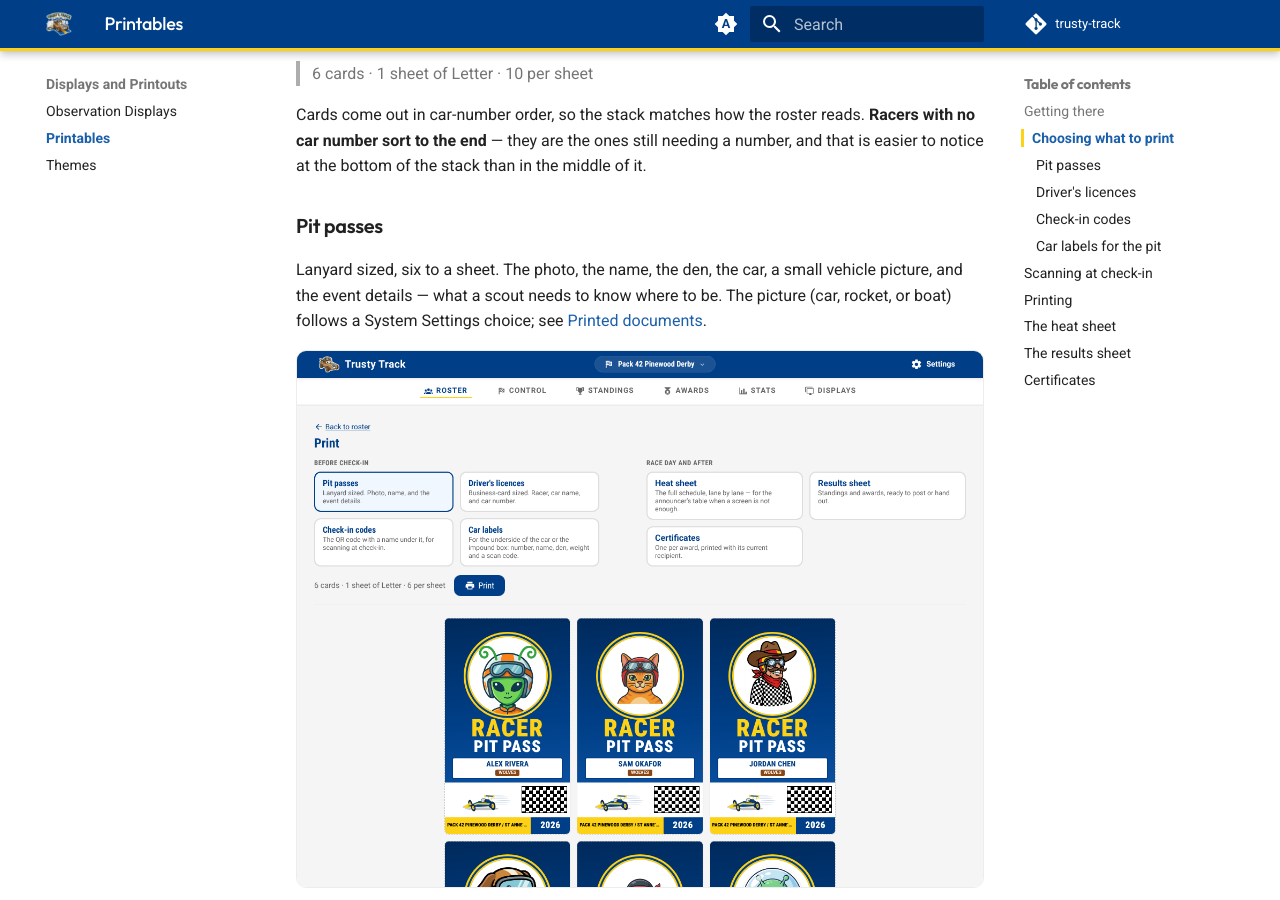
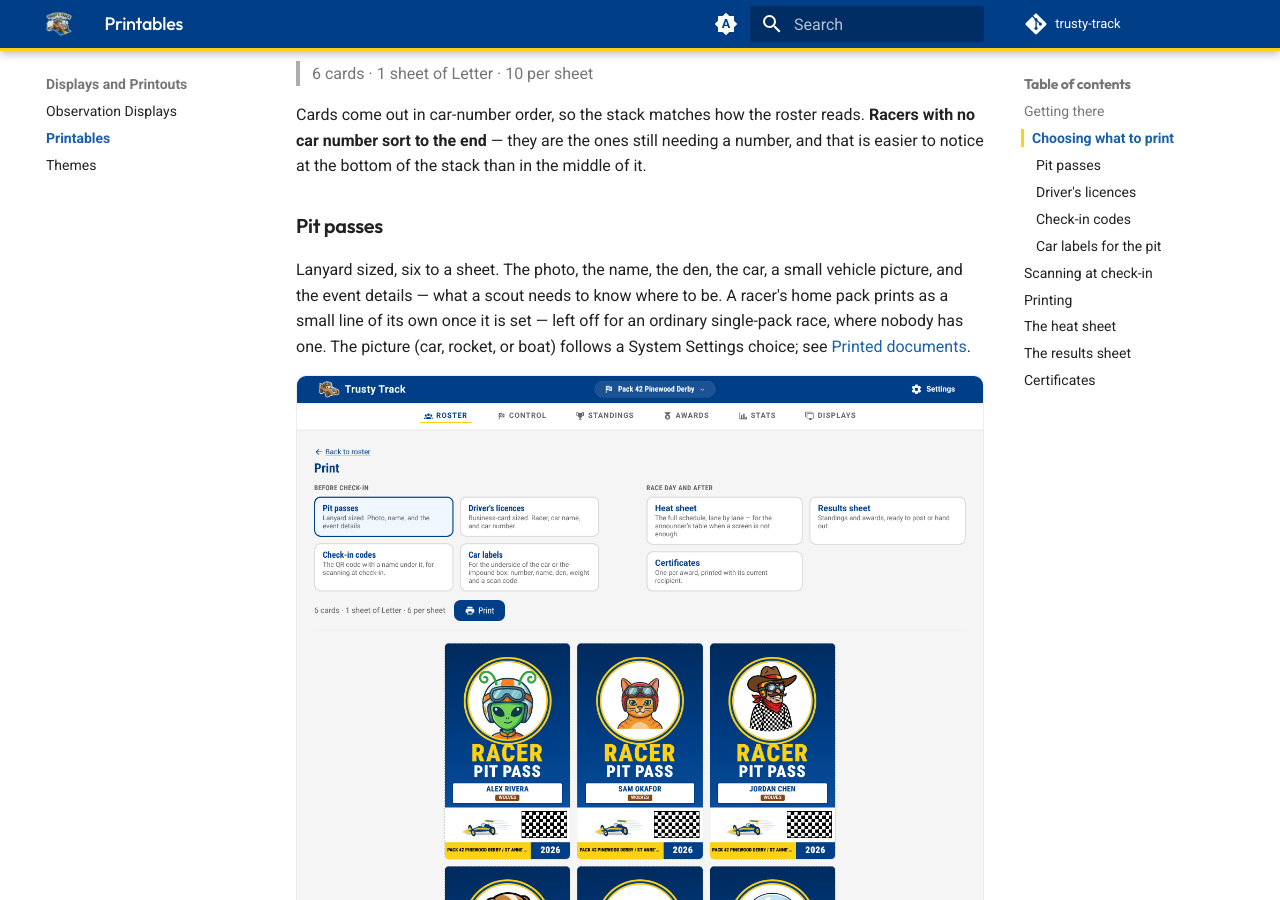
Before and after one commit to dknowles2/trusty-track, an MkDocs documentation site: the page built from docs/printables.md, in a window 1280 px wide and 900 px high, scrolled down 1387 px. Built offline with MkDocs 1.6.1 and Material for MkDocs 9.7.7, drawn with Linux system fonts in a browser that asks for light colours; comment, search, counter and statistics services are not loaded; some of the changed text lies outside the part shown.

Commit message:
Docs: home pack in the CSV field list, Details section, and printables (#1076)
Review on #1187 found docs/race-setup.md's "Batch Import from CSV"
optional-field sentence still enumerating the pre-#1076 set, with no
mention of the new Home Pack column or its header aliases. Grepping
docs/ for other enumerations of racer fields or CSV columns found four
more places that needed the same fix: the Add Racer form's field list
(race-setup.md), the check-in Details section's field list
(race-day.md), the pit pass and car label content descriptions
(printables.md), and the Standings CSV export's column list
(reference/stats-and-exports.md).

Co-Authored-By: Claude Sonnet 5 <noreply@anthropic.com>

```diff
--- a/docs/printables.md
+++ b/docs/printables.md
@@ -44,7 +44,9 @@ middle of it.
 
 Lanyard sized, six to a sheet. The photo, the name, the den, the car, a small
 vehicle picture, and the event details — what a scout needs to know where to
-be. The picture (car, rocket, or boat) follows a System Settings choice; see
+be. A racer's home pack prints as a small line of its own once it is set —
+left off for an ordinary single-pack race, where nobody has one. The picture
+(car, rocket, or boat) follows a System Settings choice; see
 [Printed documents](reference/printing.md#the-vehicle-picture).
 
 ![A sheet of pit passes](assets/screenshots/printables/pit-pass-sheet.png)
@@ -96,7 +98,8 @@ disturbing the graphite on the axles.
 ![A sheet of car labels](assets/screenshots/printables/car-sticker-sheet.png)
 _Ten to a sheet, sized for Avery 5163 shipping labels. The car number is the
 biggest thing on it; the name, the den, the weight, and a scan code are
-alongside it. No photo — this label rides on the car, not on the scout._
+alongside it, with the racer's home pack too once one is set. No photo — this
+label rides on the car, not on the scout._
 
 ![A single car label](assets/screenshots/printables/car-sticker-card.png){ width=260 }
 
```
Also changed, not shown: docs/race-day.md (+1 -1 lines), docs/race-setup.md (+2 -2 lines), docs/reference/stats-and-exports.md (+4 -0 lines).
